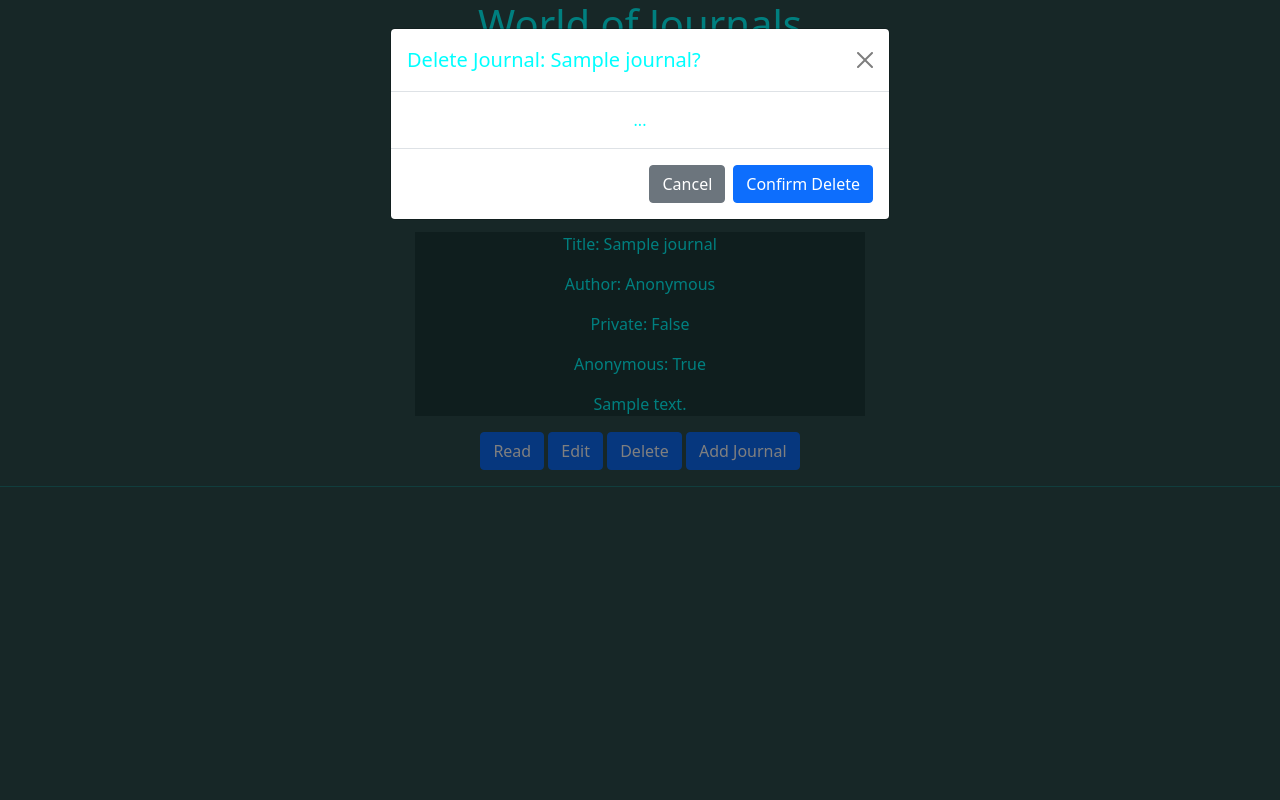
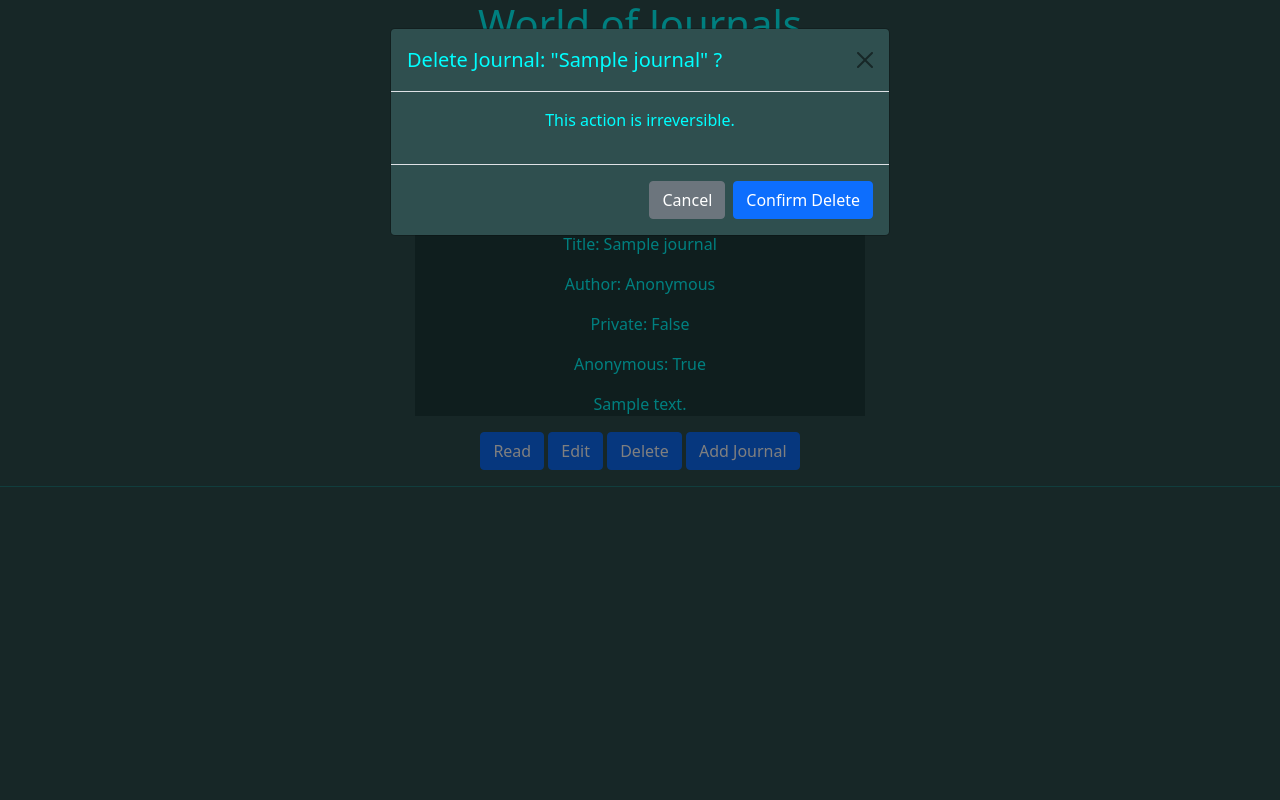
Before and after one commit to neoconstel/CRUD-Public-Journal-With-Flask, a Flask app: page /home/ in a window 1280 px wide, after a click on "Delete". Run offline with Flask 2, Linux system fonts and the light colour scheme; a user stored in the database is signed in; tables that the repository leaves empty hold one stand-in row (values such as "Sample post").

Commit message:
styled modals

```diff
--- a/app/static/css/style.css
+++ b/app/static/css/style.css
@@ -8,6 +8,10 @@
 form {
     width: 450px;
     margin: 0 auto;
+}
+
+.modal-content {
+    background-color: darkslategrey;
 }
 
 input[type="text"],
--- a/app/views/home/templates/index.html
+++ b/app/views/home/templates/index.html
@@ -33,25 +33,17 @@
         <p>Anonymous: {{journal.is_anonymous}}</p>
         <p>{{journal.content}}</p>
     </div>
-    <div class="action-forms">
-        <!-- Read -->
-        <form id="read-journal-{{journal.id}}-form" action="{{url_for('journal.read_journal', id=journal.id)}}"></form>
-        </form>
-
-        <!-- Delete -->
-        <form id="delete-journal-{{journal.id}}-form" action="{{url_for('journal.delete_journal', id=journal.id)}}" method="POST"></form>
-        </form>
-
+    <div class="action-modals">
         <!-- DeleteModal -->
         <div class="modal fade" id="delete-journal-{{journal.id}}" tabindex="-1" aria-labelledby="exampleModalLabel" aria-hidden="true">
             <div class="modal-dialog">
                 <div class="modal-content">
                     <div class="modal-header">
-                        <h5 class="modal-title" id="exampleModalLabel">Delete Journal: {{journal.title}}?</h5>
+                        <h5 class="modal-title" id="exampleModalLabel">Delete Journal: "{{journal.title}}" ?</h5>
                         <button type="button" class="btn-close" data-bs-dismiss="modal" aria-label="Close"></button>
                     </div>
                     <div class="modal-body">
-                        ...
+                        <p>This action is irreversible.</p>
                     </div>
                     <div class="modal-footer">
                         <button type="button" class="btn btn-secondary" data-bs-dismiss="modal">Cancel</button>
@@ -61,6 +53,15 @@
             </div>
         </div>
     </div>
+    <div class="action-forms">
+        <!-- Read -->
+        <form id="read-journal-{{journal.id}}-form" action="{{url_for('journal.read_journal', id=journal.id)}}"></form>
+        </form>
+
+        <!-- Delete -->
+        <form id="delete-journal-{{journal.id}}-form" action="{{url_for('journal.delete_journal', id=journal.id)}}" method="POST"></form>
+        </form>
+    </div>
     <div class="action-buttons">
         <button type="sumbit" form="read-journal-{{journal.id}}-form" class="btn btn-primary">Read</button> {% if current_user.is_authenticated and journal.author.username == current_user.username %}
         <button type="button" class="btn btn-primary">Edit</button>
```
